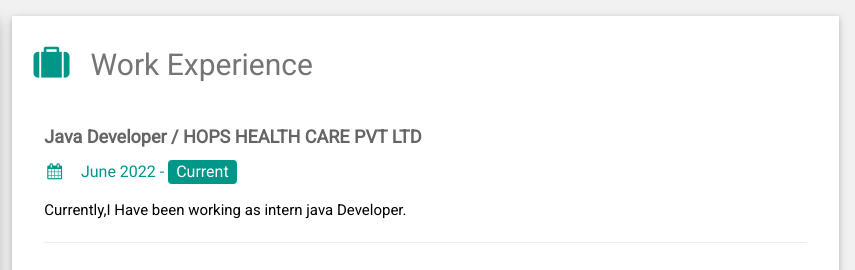
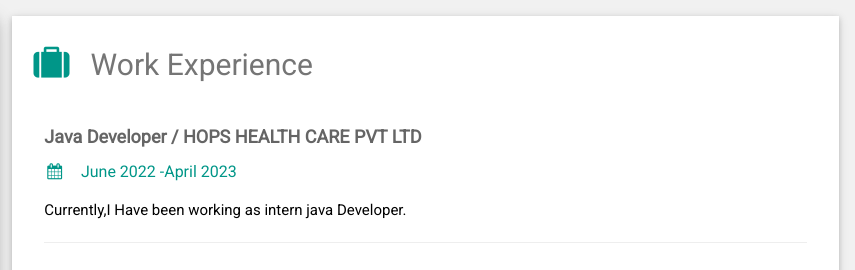
Before and after one commit to Meet212/My-Website, a plain HTML site: page index.html in a window 1280 px wide. Shown: the top 270 px of the page, 425-1280 px from the left. Drawn offline with nearby package versions, Linux system fonts and the light colour scheme.

Commit message:
New commit

```diff
--- a/index.html
+++ b/index.html
@@ -86,7 +86,7 @@
           <h2 class="w3-text-grey w3-padding-16"><i class="fa fa-suitcase fa-fw w3-margin-right w3-xxlarge w3-text-teal"></i>Work Experience</h2>
           <div class="w3-container">
             <h5 class="w3-opacity"><b>Java Developer / HOPS HEALTH CARE PVT LTD</b></h5>
-            <h6 class="w3-text-teal"><i class="fa fa-calendar fa-fw w3-margin-right"></i>June 2022 - <span class="w3-tag w3-teal w3-round">Current</span></h6>
+            <h6 class="w3-text-teal"><i class="fa fa-calendar fa-fw w3-margin-right"></i>June 2022 -April 2023</h6>
             <p>Currently,I Have been working as intern java Developer.</p>
             <hr>
           </div>
```
